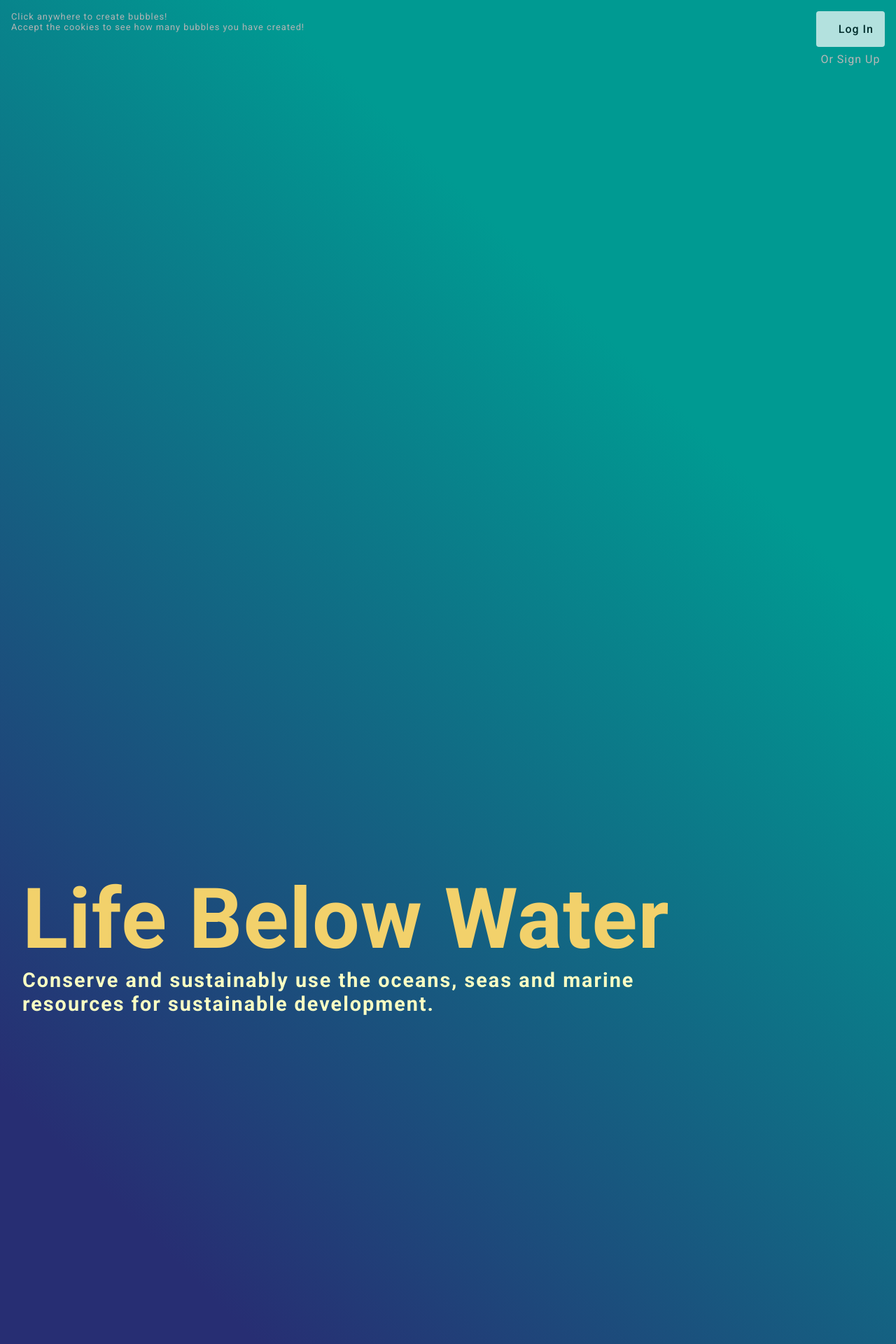
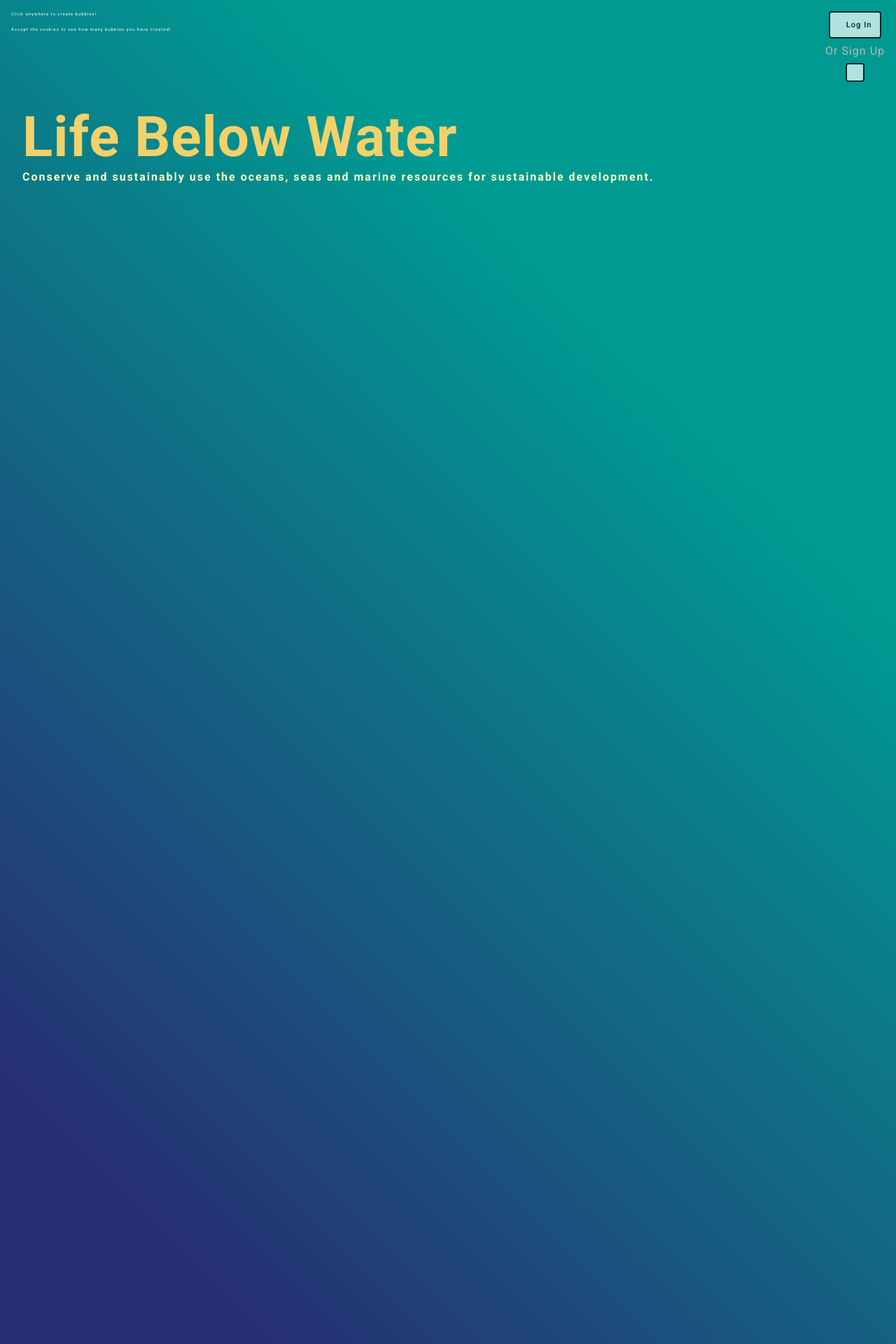
Before and after one commit to KieferPln/Webtech, a PHP site: page / in a window 1280 px wide. Shown: the top 1920 px of the page at 70% size. Run offline with PHP 8.4, Linux system fonts and the light colour scheme; data that the repository does not hold is empty; some libraries are stand-ins or nearby versions; some web fonts are replaced.

Commit message:
telefoon

```diff
--- a/index.php
+++ b/index.html
@@ -29,13 +29,13 @@
             <div class="header-top">
 
                 <div style="font-size: .8em; letter-spacing: 1px; color: rgb(180, 180, 180);">
-                    <span>
+                    <p>
                         Click anywhere to
                         create
                         bubbles!
-                    </span>
+                    </p>
                     <br>
-                    <span id="bubble-count"></span>
+                    <p id="bubble-count"></p>
                 </div>
 
 
--- a/index.js
+++ b/index.js
@@ -110,7 +110,7 @@
             const event = events.find((event) => event.eventid == currentEvent)
             getTagsByEventId(event.eventid).then(tags => {
                 getAudienceByEventId(event.eventid).then(audience => {
-                    fillEventPopup(event,tags,audience)
+                    fillEventPopup(event, tags, audience)
                 }).catch(err => console.log(err))
             }).catch(err => console.log(err))
         }).catch(err => consolle.log(err))
@@ -168,11 +168,11 @@
 const eventContainer = document.getElementById('event-container')
 const favoriteButton = document.getElementById('favorite-button')
 $.ajax({
-    url: "fetch-files/fetch-favorites.php",
+    url: "fetch-favorites.php",
     type: "GET",
     dataType: "json",
-    success: function(favorite_events) {
-        var eventids = favorite_events.map(function(event) {
+    success: function (favorite_events) {
+        var eventids = favorite_events.map(function (event) {
             return event.eventid;
         });
         $("#upcoming").append(" " + eventids.join(", "));
@@ -187,10 +187,9 @@
     });
 }
 
-const toggleHeart = (element,id) =>{
-    if (element.classList.contains('active'))
-        {element.classList.remove('active')}
-    else{
+const toggleHeart = (element, id) => {
+    if (element.classList.contains('active')) { element.classList.remove('active') }
+    else {
         element.classList.add('active')
     }
     toggleFavorite(id)
@@ -204,22 +203,23 @@
     heartContainer.classList.add('heart-container')
     const favo = document.createElement('i')
 
-    if(isloggedIn){
+    if (isloggedIn) {
         favo.classList.add('gg-heart')
         heartContainer.appendChild(favo)
         container.appendChild(heartContainer)
-        heartContainer.addEventListener('click', () => toggleHeart(favo,id))
-        if(isAdmin){
+        heartContainer.addEventListener('click', () => toggleHeart(favo, id))
+        if (isAdmin) {
             const editContainer = document.createElement('div')
             editContainer.classList.add('heart-container')
             const edit = document.createElement('i')
             edit.classList.add('gg-pen')
             editContainer.appendChild(edit)
             container.appendChild(editContainer)
-            editContainer.addEventListener('click', () => toggleAddEventPopup(id));        }
+            editContainer.addEventListener('click', () => toggleAddEventPopup(id));
+        }
     }
 
-    if(isfavo){
+    if (isfavo) {
         favo.classList.add('active')
     }
     const circle = document.createElement('span')
@@ -250,29 +250,29 @@
         url: "check-login.php",
         type: "GET",
         dataType: "json",
-        error: ()=>{
+        error: () => {
             getEvents().then(events => {
                 for (let i = 0; i < events.length; i++) {
-                    eventContainer.appendChild(createEvent(events[i].name, events[i].date, events[i].eventid),false,false,false);
+                    eventContainer.appendChild(createEvent(events[i].name, events[i].date, events[i].eventid), false, false, false);
                 }
             }).catch(err => console.log(err))
         },
-        success: function(response) {
+        success: function (response) {
             console.log(response.loggedIn)
             // if they are logged in, show the favorites button along with the events
             if (response.loggedIn) {
                 $.ajax({
-                    url: "fetch-files/fetch-favorites.php",
+                    url: "fetch-favorites.php",
                     type: "GET",
                     dataType: "json",
-                    success: function(favorite_events) {
-                        var eventids = favorite_events.map(function(event) {
+                    success: function (favorite_events) {
+                        var eventids = favorite_events.map(function (event) {
                             return event.eventid;
                         });
 
                         getEvents().then(events => {
                             for (let i = 0; i < events.length; i++) {
-                                eventContainer.appendChild(createEvent(events[i].name, events[i].date, events[i].eventid,true,eventids.includes(events[i].eventid),response.isAdmin));
+                                eventContainer.appendChild(createEvent(events[i].name, events[i].date, events[i].eventid, true, eventids.includes(events[i].eventid), response.isAdmin));
                             }
                         }).catch(err => console.log(err))
                         //   const eventWrapper = document.createElement('div');
--- a/styles.css
+++ b/styles.css
@@ -1,6 +1,35 @@
 @import url('https://fonts.googleapis.com/css2?family=Oi&family=Roboto:wght@100;300;400;500;700;900&display=swap');
 @import url('https://css.gg/user.css');
 @import url('https://css.gg/add.css');
+
+@media all and (max-width: 500px) and (min-width: 0),
+(min-width: 1151px) {
+
+    button {
+        font-size: .7em !important;
+    }
+
+    h2 {
+        font-size: 1em !important;
+    }
+
+    h1 {
+        font-size: 5em !important;
+    }
+
+    p {
+        font-size: .3em !important;
+    }
+
+    li {
+        font-size: .3em !important;
+    }
+
+    #about_us .content {
+        font-size: .8em !important;
+    }
+
+}
 
 * {
     font-family: 'Roboto', sans-serif;
@@ -75,19 +104,19 @@
 }
 
 h2 {
-    font-size: 1.5em;
+    font-size: 1.4em;
     color: rgb(221, 221, 221);
     font-weight: 500;
     width: fit-content;
     padding-bottom: 0;
     height: fit-content;
-    color: rgb(255, 255, 255);
+    color: rgb(18, 18, 18);
     z-index: 1;
     letter-spacing: 2px;
 }
 
 .header-middle h2 {
-    font-size: 1.8em;
+    font-size: 1.6em;
     color: rgb(221, 221, 221);
     font-weight: 700;
     width: fit-content;
@@ -109,7 +138,8 @@
 
 #header {
     width: 100%;
-    height: 100vh;
+    height: fit-content;
+    min-height: 100vh;
     display: flex;
     text-align: left;
     z-index: 3;
@@ -244,16 +274,22 @@
     position: fixed;
     scroll-behavior: smooth;
     overflow-x: hidden;
+    background-color: #eaeaea;
 }
 
+button {
+    border: 2px solid black;
+}
 
 #content {
     height: fit-content;
     width: 100%;
     display: flex;
     flex-direction: column;
-    background: #263073
+    background-size: 30px 30px;
+    background-image: radial-gradient(circle, #a0a0a0 1px, rgba(0, 0, 0, 0) 1px);
 }
+
 #events {
     background-color: transparent;
     height: fit-content;
@@ -494,6 +530,7 @@
     padding: var(--gutter-s);
     border-radius: var(--rounded);
     position: relative;
+    border: 0;
 }
 
 button.close-button span {
@@ -582,13 +619,13 @@
 }
 
 #about_us * {
-    color: rgb(255, 255, 255);
-    font-size: 1.2em;
-    font-weight: 400;
+    color: rgb(6, 6, 6);
+    font-size: 1.5em;
+    font-weight: 700;
     letter-spacing: 2px;
 }
 
-#about_us .container{
+#about_us .container {
     display: flex;
     flex-direction: column;
 }
@@ -602,6 +639,8 @@
     display: flex;
     flex-direction: column;
     gap: var(--gutter-m);
+    font-size: 1.4em;
+    font-weight: 400;
 }
 
 
@@ -635,7 +674,7 @@
     flex-direction: column;
     padding: var(--gutter-s);
     z-index: 1;
-    border:2px solid black
+    border: 2px solid black
 }
 
 .tile:hover {
@@ -719,6 +758,7 @@
 
     color: black;
 }
+
 #add-event-popup {
     position: fixed;
     top: 0px;
@@ -732,6 +772,7 @@
     -webkit-backdrop-filter: blur(10px);
     padding: var(--gutter-l);
 }
+
 /*
 #event-description{
     overflow-y: auto;
@@ -814,6 +855,7 @@
     background-color: red;
     padding: var(--gutter-s);
     background-color: rgb(229, 229, 229);
+    border: 2px solid;
 }
 
 select:hover {
@@ -1055,7 +1097,7 @@
 
 .click {
     font-size: 33px;
-	color: rgba(0,0,0,.5);
+    color: rgba(0, 0, 0, .5);
     width: 38px;
     height: 38px;
     margin: 0 auto;
@@ -1076,14 +1118,14 @@
 }
 
 span:active {
-	transform: scale(0.93,0.93) translateY(2px)
+    transform: scale(0.93, 0.93) translateY(2px)
 }
 
-.heart-container{
+.heart-container {
     width: fit-content;
     padding: var(--gutter-m);
-    border-bottom-left-radius:inherit;
-    border-top-left-radius:inherit;
+    border-bottom-left-radius: inherit;
+    border-top-left-radius: inherit;
     z-index: 1;
 }
 
@@ -1096,18 +1138,16 @@
     height: 8px;
     border-bottom: 0
 }
+
 .gg-heart {
     box-sizing: border-box;
     position: relative;
     transform:
-        translate(
-            calc(-10px / 2 * var(--ggs,1)),
-            calc(-6px / 2 * var(--ggs,1))
-        )
-        rotate(-45deg)
-        scale(var(--ggs,1));
+        translate(calc(-10px / 2 * var(--ggs, 1)),
+            calc(-6px / 2 * var(--ggs, 1))) rotate(-45deg) scale(var(--ggs, 1));
     display: block
 }
+
 .gg-heart::after,
 .gg-heart::before {
     content: "";
@@ -1115,19 +1155,22 @@
     box-sizing: border-box;
     position: absolute
 }
+
 .gg-heart::after {
     right: -9px;
     transform: rotate(90deg);
     top: 5px
 }
+
 .gg-heart::before {
     width: 11px;
     height: 11px;
-    border-left: 2px solid ;
+    border-left: 2px solid;
     border-bottom: 2px solid;
     left: -2px;
     top: 3px
 }
+
 /*  */
 
 .gg-heart.active,
@@ -1153,7 +1196,7 @@
     box-sizing: border-box;
     position: relative;
     display: block;
-    transform: rotate(-45deg) scale(var(--ggs,1));
+    transform: rotate(-45deg) scale(var(--ggs, 1));
     width: 14px;
     height: 4px;
     border-right: 2px solid transparent;
@@ -1164,6 +1207,7 @@
     border-bottom-right-radius: 1px;
     margin-right: -2px
 }
+
 .gg-pen::after,
 .gg-pen::before {
     content: "";
@@ -1171,6 +1215,7 @@
     box-sizing: border-box;
     position: absolute
 }
+
 .gg-pen::before {
     background: currentColor;
     border-left: 0;
@@ -1180,6 +1225,7 @@
     border-radius: 1px;
     top: 0
 }
+
 .gg-pen::after {
     width: 8px;
     height: 7px;
```
Lines whose indentation alone changed are shown as unchanged.
